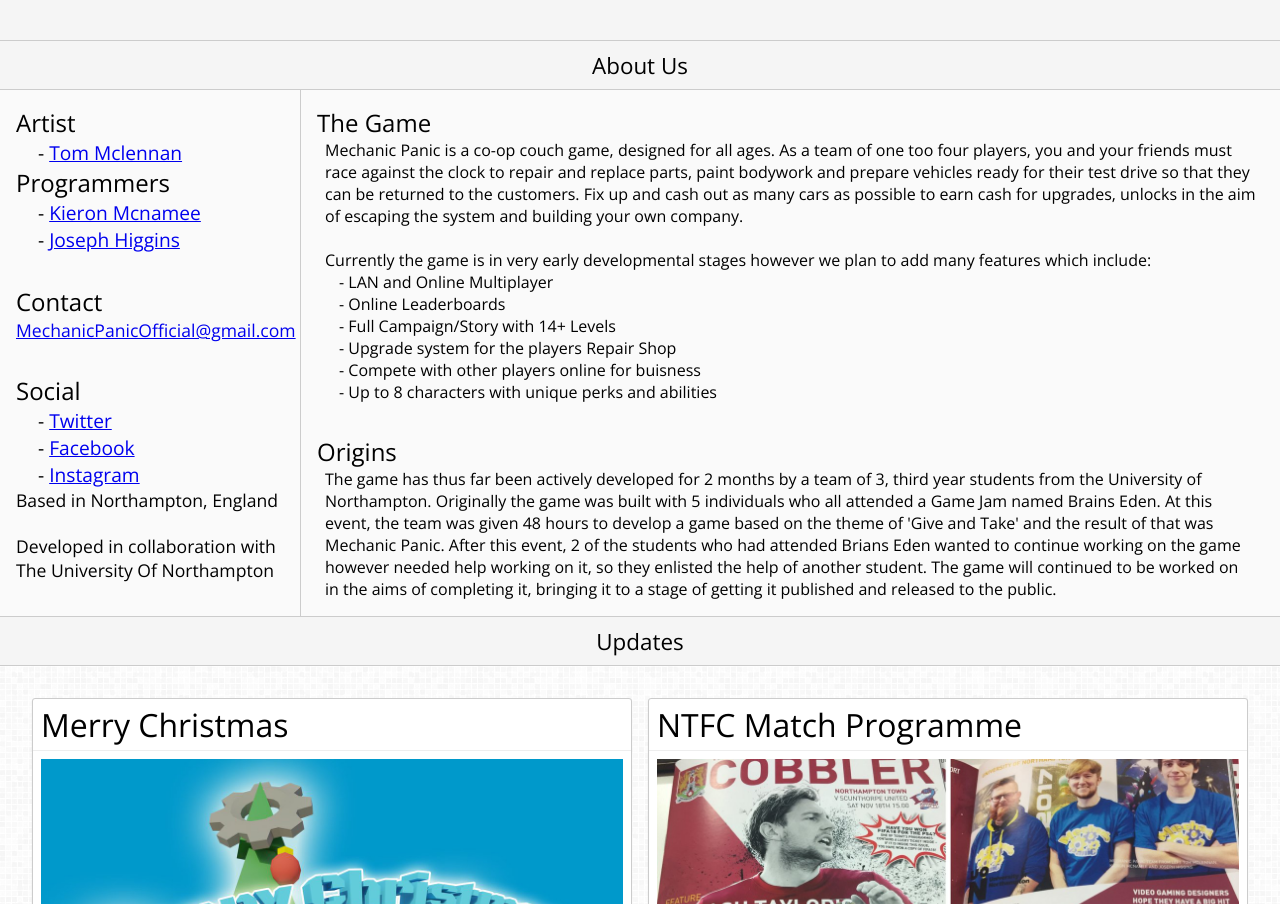
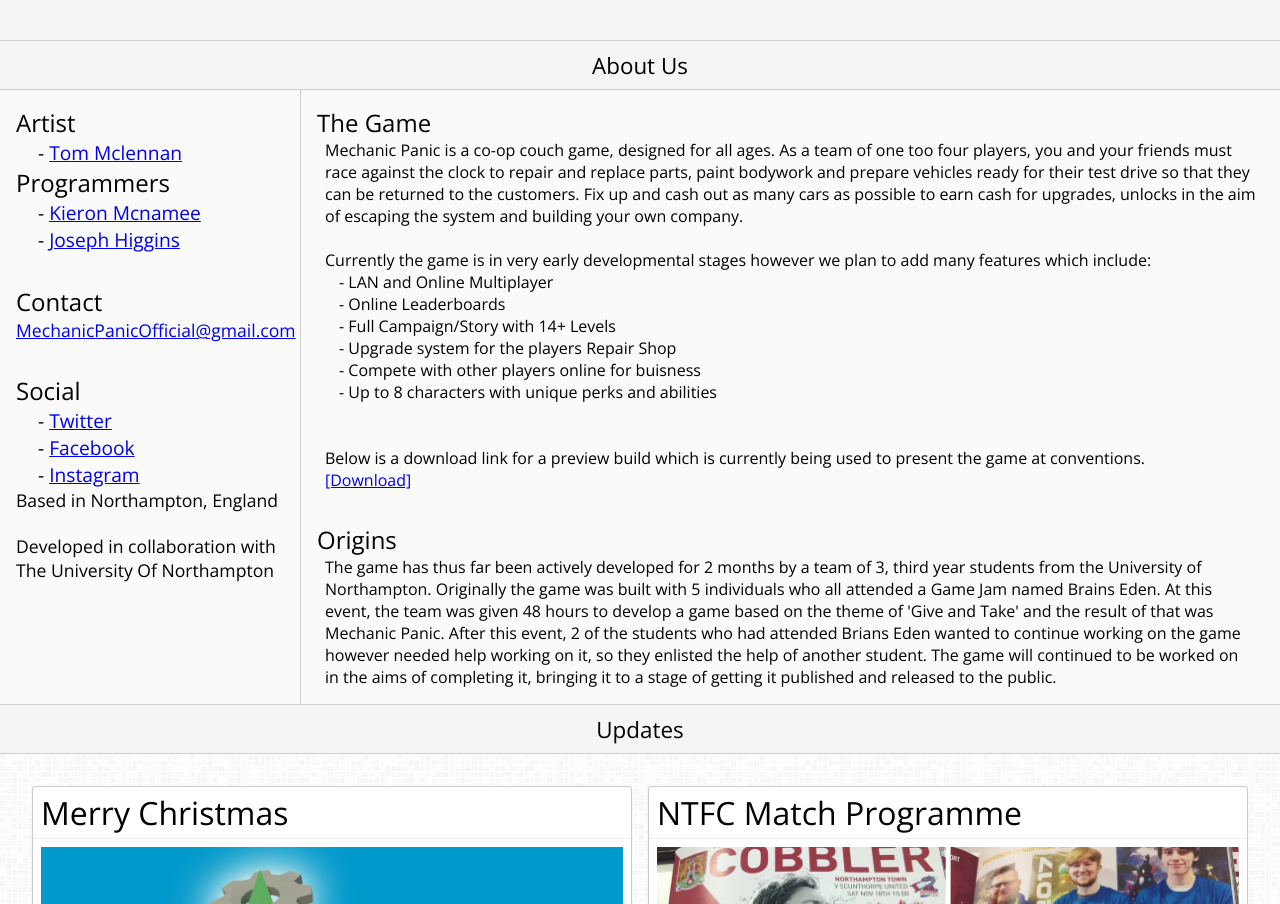
Before and after one commit to Jophes/MechanicPanicSite, a plain HTML site: page index.html in a window 1280 px wide. Shown: the part 760-1664 px from the top of the page. Drawn offline with nearby package versions, Linux system fonts and the light colour scheme.

Commit message:
added download

```diff
--- a/index.html
+++ b/index.html
@@ -61,6 +61,10 @@
                             <li>Compete with other players online for buisness</li>
                             <li>Up to 8 characters with unique perks and abilities</li>
                         </ul>
+                        <br><br>
+                        Below is a download link for a preview build which is currently being used to present the game at conventions.
+                        <br>
+                        <a href="https://drive.google.com/open?id=1eQnJssAhHrs3Z9vRLblb05q4SDEV_OQL">[Download]</a>
                     </div>
                 </div>
                 <div>
```
